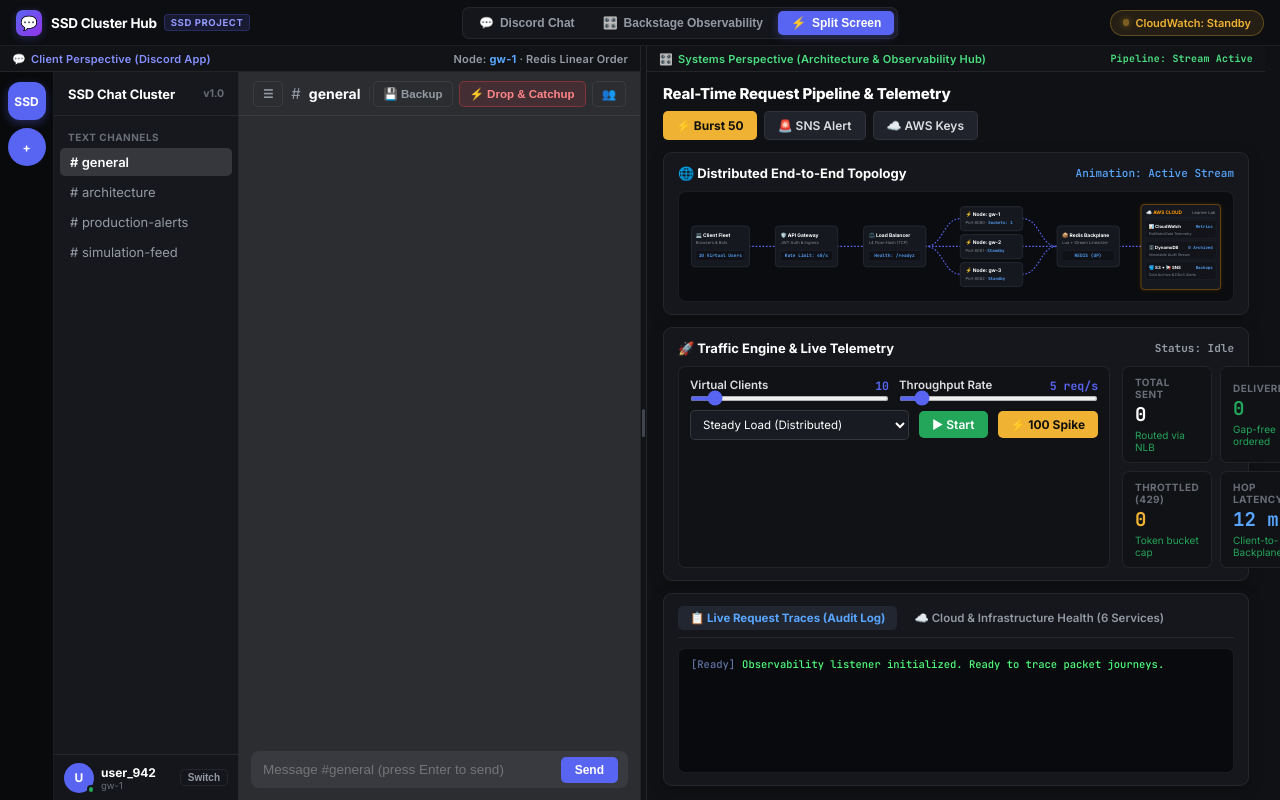
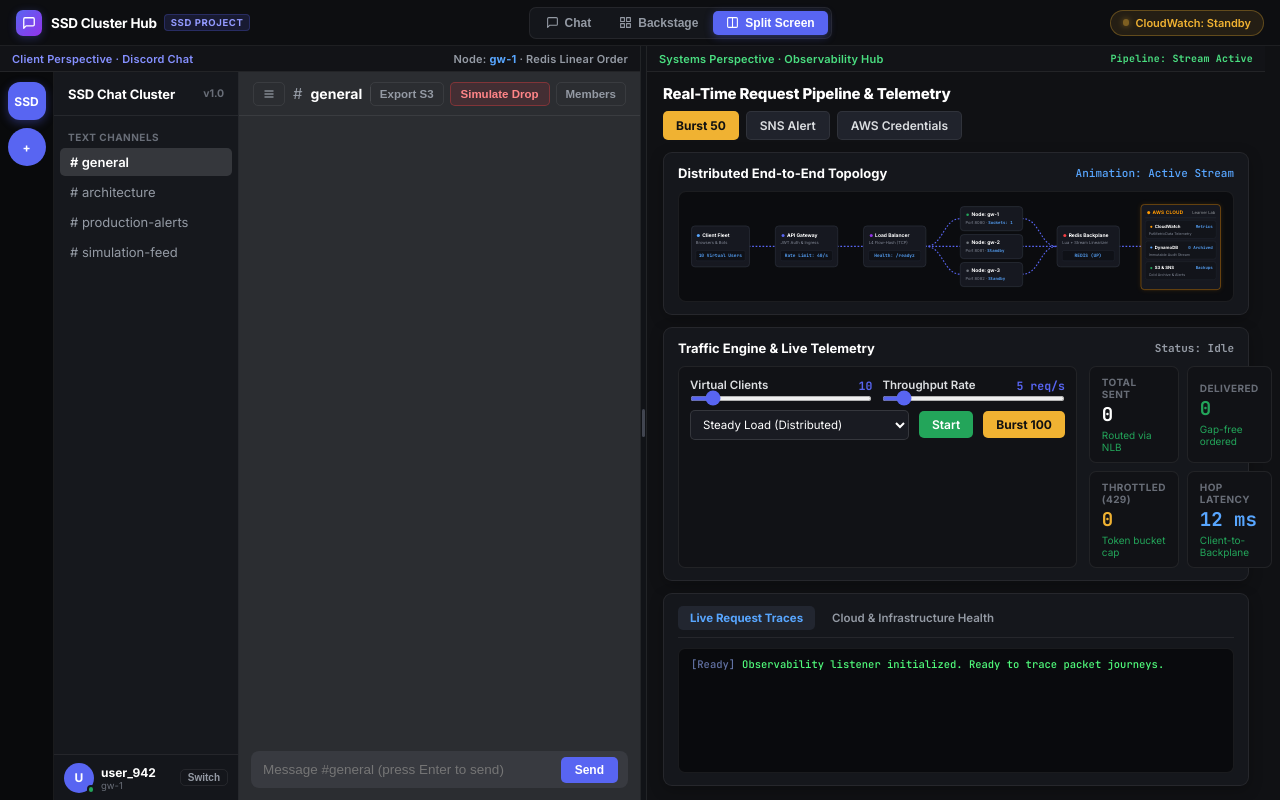
Before and after one commit to haze-helloworld/SSD-MICRO-PROJECT, a website: page public/index.html in a window 1280 px wide. Drawn offline with Linux system fonts and the light colour scheme; no server answers.

Commit message:
refactor(ui): remove emojis and streamline interface for a clean enterprise design

```diff
--- a/public/index.html
+++ b/public/index.html
@@ -966,7 +966,11 @@
 <!-- TOP APP BAR -->
 <header id="top-bar">
   <div class="app-branding">
-    <div class="app-logo">💬</div>
+    <div class="app-logo">
+      <svg width="14" height="14" viewBox="0 0 24 24" fill="none" stroke="#fff" stroke-width="2.2" stroke-linecap="round" stroke-linejoin="round">
+        <path d="M21 15a2 2 0 0 1-2 2H7l-4 4V5a2 2 0 0 1 2-2h14a2 2 0 0 1 2 2z"></path>
+      </svg>
+    </div>
     <div class="app-title-text">
       <span>SSD Cluster Hub</span>
       <span class="badge-ssd">SSD Project</span>
@@ -977,13 +981,16 @@
   <div style="display:flex; align-items:center;">
     <div class="nav-tabs">
       <button class="nav-tab" id="tab-chat" onclick="switchView('chat')">
-        <span>💬</span> Discord Chat
+        <svg width="13" height="13" viewBox="0 0 24 24" fill="none" stroke="currentColor" stroke-width="2" stroke-linecap="round" stroke-linejoin="round"><path d="M21 15a2 2 0 0 1-2 2H7l-4 4V5a2 2 0 0 1 2-2h14a2 2 0 0 1 2 2z"/></svg>
+        <span>Chat</span>
       </button>
       <button class="nav-tab" id="tab-backstage" onclick="switchView('backstage')">
-        <span>🎛️</span> Backstage Observability
+        <svg width="13" height="13" viewBox="0 0 24 24" fill="none" stroke="currentColor" stroke-width="2" stroke-linecap="round" stroke-linejoin="round"><rect x="3" y="3" width="7" height="7"/><rect x="14" y="3" width="7" height="7"/><rect x="14" y="14" width="7" height="7"/><rect x="3" y="14" width="7" height="7"/></svg>
+        <span>Backstage</span>
       </button>
       <button class="nav-tab active" id="tab-split" onclick="switchView('split')">
-        <span>⚡</span> Split Screen
+        <svg width="13" height="13" viewBox="0 0 24 24" fill="none" stroke="currentColor" stroke-width="2" stroke-linecap="round" stroke-linejoin="round"><rect x="3" y="3" width="18" height="18" rx="2"/><line x1="12" y1="3" x2="12" y2="21"/></svg>
+        <span>Split Screen</span>
       </button>
     </div>
 
@@ -1010,8 +1017,7 @@
   <div class="view-pane" id="chat-view">
     <div class="pane-header-strip">
       <div class="pane-badge-left">
-        <span>💬</span>
-        <span>Client Perspective (Discord App)</span>
+        <span>Client Perspective · Discord Chat</span>
       </div>
       <div>
         Node: <b id="strip-node-label" style="color:#58a6ff;">gw-1</b> · Redis Linear Order
@@ -1056,16 +1062,18 @@
       <div id="chat-main">
         <div class="chat-toolbar">
           <div class="chat-channel-info">
-            <button class="icon-tool-btn" onclick="toggleChannelsSide()" title="Toggle sidebar">☰</button>
+            <button class="icon-tool-btn" onclick="toggleChannelsSide()" title="Toggle sidebar">
+              <svg width="12" height="12" viewBox="0 0 24 24" fill="none" stroke="currentColor" stroke-width="2.5"><line x1="3" y1="6" x2="21" y2="6"/><line x1="3" y1="12" x2="21" y2="12"/><line x1="3" y1="18" x2="21" y2="18"/></svg>
+            </button>
             <span style="color:var(--text-muted); font-size:15px;">#</span>
             <span class="chat-channel-name" id="current-channel-name">general</span>
             <span class="chat-channel-desc" id="current-channel-desc">Main room with Redis linearizable total order</span>
           </div>
 
           <div class="chat-actions-right">
-            <button class="icon-tool-btn" onclick="exportChatToS3()" title="Export transcript to Amazon S3">💾 Backup</button>
-            <button class="chaos-drop-btn" onclick="simulateDrop()" title="Simulate socket disconnect to watch zero-loss resume">⚡ Drop & Catchup</button>
-            <button class="icon-tool-btn" onclick="toggleMembersSide()" title="Toggle roster">👥</button>
+            <button class="icon-tool-btn" onclick="exportChatToS3()" title="Export transcript to Amazon S3">Export S3</button>
+            <button class="chaos-drop-btn" onclick="simulateDrop()" title="Simulate socket disconnect to watch zero-loss resume">Simulate Drop</button>
+            <button class="icon-tool-btn" onclick="toggleMembersSide()" title="Toggle roster">Members</button>
           </div>
         </div>
 
@@ -1101,8 +1109,7 @@
   <div class="view-pane" id="backstage-view">
     <div class="pane-header-strip">
       <div class="pane-badge-right">
-        <span>🎛️</span>
-        <span>Systems Perspective (Architecture & Observability Hub)</span>
+        <span>Systems Perspective · Observability Hub</span>
       </div>
       <div style="font-size:10px; color:#4ade80; font-family:'JetBrains Mono', monospace;">
         Pipeline: Stream Active
@@ -1117,16 +1124,16 @@
           <span>Real-Time Request Pipeline & Telemetry</span>
         </div>
         <div class="b-actions">
-          <button class="btn-sim btn-sim-spike" onclick="triggerSpike(50)">⚡ Burst 50</button>
-          <button class="btn-sim btn-sim-secondary" onclick="sendTestSnsAlert()">🚨 SNS Alert</button>
-          <button class="btn-sim btn-sim-secondary" onclick="openCwModal()">☁️ AWS Keys</button>
+          <button class="btn-sim btn-sim-spike" onclick="triggerSpike(50)">Burst 50</button>
+          <button class="btn-sim btn-sim-secondary" onclick="sendTestSnsAlert()">SNS Alert</button>
+          <button class="btn-sim btn-sim-secondary" onclick="openCwModal()">AWS Credentials</button>
         </div>
       </div>
 
       <!-- 1. REAL-TIME ARCHITECTURE TOPOLOGY CANVAS -->
       <div class="dash-card">
         <div class="card-top">
-          <div class="card-label">🌐 Distributed End-to-End Topology</div>
+          <div class="card-label">Distributed End-to-End Topology</div>
           <div style="font-size:11px; color:#58a6ff; font-family:'JetBrains Mono', monospace;">
             Animation: <span id="pipeline-status">Active Stream</span>
           </div>
@@ -1169,7 +1176,8 @@
             <!-- Node 1: Client Fleet -->
             <g class="node-group" onclick="inspectNode('clients')">
               <rect class="node-rect" x="15" y="65" width="135" height="95" rx="8" fill="url(#cardGrad)" />
-              <text class="node-title" x="25" y="90">💻 Client Fleet</text>
+              <circle cx="31" cy="87" r="3.5" fill="#58a6ff" />
+              <text class="node-title" x="40" y="90">Client Fleet</text>
               <text class="node-sub" x="25" y="108">Browsers & Bots</text>
               <rect x="25" y="122" width="115" height="24" rx="4" fill="#0f1117" stroke="#252834" />
               <text class="node-stat" x="82" y="138" text-anchor="middle" id="node-stat-clients">10 Virtual Users</text>
@@ -1178,7 +1186,8 @@
             <!-- Node 2: API Gateway -->
             <g class="node-group" onclick="inspectNode('apigw')">
               <rect class="node-rect" x="210" y="65" width="145" height="95" rx="8" fill="url(#cardGrad)" />
-              <text class="node-title" x="222" y="90">🛡️ API Gateway</text>
+              <circle cx="228" cy="87" r="3.5" fill="#5865f2" />
+              <text class="node-title" x="237" y="90">API Gateway</text>
               <text class="node-sub" x="222" y="108">JWT Auth & Ingress</text>
               <rect x="222" y="122" width="121" height="24" rx="4" fill="#0f1117" stroke="#252834" />
               <text class="node-stat" x="282" y="138" text-anchor="middle" id="node-stat-apigw">Rate Limit: 40/s</text>
@@ -1187,7 +1196,8 @@
             <!-- Node 3: Network Load Balancer (NLB) -->
             <g class="node-group" onclick="inspectNode('nlb')">
               <rect class="node-rect" x="415" y="65" width="145" height="95" rx="8" fill="url(#cardGrad)" />
-              <text class="node-title" x="427" y="90">⚖️ Load Balancer</text>
+              <circle cx="433" cy="87" r="3.5" fill="#9333ea" />
+              <text class="node-title" x="442" y="90">Load Balancer</text>
               <text class="node-sub" x="427" y="108">L4 Flow-Hash (TCP)</text>
               <rect x="427" y="122" width="121" height="24" rx="4" fill="#0f1117" stroke="#252834" />
               <text class="node-stat" x="487" y="138" text-anchor="middle" id="node-stat-nlb">Health: /readyz</text>
@@ -1196,24 +1206,28 @@
             <!-- Node 4: Gateway Cluster (3 Workers) -->
             <g class="node-group" onclick="inspectNode('gw1')">
               <rect class="node-rect" x="640" y="20" width="145" height="56" rx="7" fill="url(#cardGrad)" />
-              <text class="node-title" x="652" y="42">⚡ Node: gw-1</text>
+              <circle cx="657" cy="39" r="3" fill="#23a55a" />
+              <text class="node-title" x="666" y="42">Node: gw-1</text>
               <text class="node-sub" x="652" y="60">Port 8080 · <tspan id="node-stat-gw1" fill="#58a6ff" font-family="'JetBrains Mono', monospace" font-weight="600">Sockets: 1</tspan></text>
             </g>
             <g class="node-group" onclick="inspectNode('gw2')">
               <rect class="node-rect" x="640" y="85" width="145" height="56" rx="7" fill="url(#cardGrad)" />
-              <text class="node-title" x="652" y="107">⚡ Node: gw-2</text>
+              <circle cx="657" cy="104" r="3" fill="#72767d" />
+              <text class="node-title" x="666" y="107">Node: gw-2</text>
               <text class="node-sub" x="652" y="125">Port 8081 · <tspan id="node-stat-gw2" fill="#58a6ff" font-family="'JetBrains Mono', monospace" font-weight="600">Standby</tspan></text>
             </g>
             <g class="node-group" onclick="inspectNode('gw3')">
               <rect class="node-rect" x="640" y="150" width="145" height="56" rx="7" fill="url(#cardGrad)" />
-              <text class="node-title" x="652" y="172">⚡ Node: gw-3</text>
+              <circle cx="657" cy="169" r="3" fill="#72767d" />
+              <text class="node-title" x="666" y="172">Node: gw-3</text>
               <text class="node-sub" x="652" y="190">Port 8082 · <tspan id="node-stat-gw3" fill="#58a6ff" font-family="'JetBrains Mono', monospace" font-weight="600">Standby</tspan></text>
             </g>
 
             <!-- Node 5: Redis Backplane -->
             <g class="node-group" onclick="inspectNode('redis')">
               <rect class="node-rect" x="865" y="65" width="145" height="95" rx="8" fill="url(#cardGrad)" />
-              <text class="node-title" x="877" y="90">📦 Redis Backplane</text>
+              <circle cx="883" cy="87" r="3.5" fill="#f23f43" />
+              <text class="node-title" x="892" y="90">Redis Backplane</text>
               <text class="node-sub" x="877" y="108">Lua + Stream Linearizer</text>
               <rect x="877" y="122" width="121" height="24" rx="4" fill="#0f1117" stroke="#252834" />
               <text class="node-stat" x="937" y="138" text-anchor="middle" id="node-stat-redis">REDIS (UP)</text>
@@ -1224,27 +1238,31 @@
               <rect class="node-rect" x="1060" y="15" width="185" height="198" rx="9" fill="url(#awsGrad)" style="stroke:rgba(255, 153, 0, 0.55); stroke-width:1.5; filter: drop-shadow(0 0 6px rgba(255, 153, 0, 0.15));" />
 
               <!-- Header -->
-              <text class="node-title" x="1072" y="37" style="fill:#ff9900; font-size:11px;">☁️ AWS CLOUD</text>
+              <circle cx="1078" cy="34" r="3.5" fill="#ff9900" />
+              <text class="node-title" x="1087" y="37" style="fill:#ff9900; font-size:11px; letter-spacing:0.5px;">AWS CLOUD</text>
               <text x="1233" y="37" text-anchor="end" style="fill:#8e9297; font-size:9.5px; font-family:'Inter',sans-serif;">Learner Lab</text>
               <line x1="1070" y1="46" x2="1235" y2="46" stroke="#2c303a" />
 
               <!-- Sub-card 1: CloudWatch -->
               <rect x="1070" y="52" width="165" height="42" rx="6" fill="#12141a" stroke="#242833" />
-              <text class="node-title" x="1078" y="70" style="font-size:10px;">📊 CloudWatch</text>
+              <circle cx="1084" cy="67" r="2.5" fill="#ff9900" />
+              <text class="node-title" x="1092" y="70" style="font-size:10px;">CloudWatch</text>
               <text class="node-stat" x="1227" y="70" text-anchor="end" id="node-stat-cw" style="font-size:9.5px;">Metrics</text>
               <text x="1078" y="86" style="fill:#7f8694; font-size:8.5px; font-family:'Inter',sans-serif;">PutMetricData Telemetry</text>
 
               <!-- Sub-card 2: DynamoDB -->
               <rect x="1070" y="100" width="165" height="42" rx="6" fill="#12141a" stroke="#242833" />
-              <text class="node-title" x="1078" y="118" style="font-size:10px;">🗄️ DynamoDB</text>
+              <circle cx="1084" cy="115" r="2.5" fill="#58a6ff" />
+              <text class="node-title" x="1092" y="118" style="font-size:10px;">DynamoDB</text>
               <text class="node-stat" x="1227" y="118" text-anchor="end" id="node-stat-dynamo" style="font-size:9.5px;">0 Archived</text>
               <text x="1078" y="134" style="fill:#7f8694; font-size:8.5px; font-family:'Inter',sans-serif;">Immutable Audit Stream</text>
 
               <!-- Sub-card 3: S3 & SNS -->
               <rect x="1070" y="148" width="165" height="42" rx="6" fill="#12141a" stroke="#242833" />
-              <text class="node-title" x="1078" y="166" style="font-size:10px;">🪣 S3 + 📢 SNS</text>
+              <circle cx="1084" cy="163" r="2.5" fill="#23a55a" />
+              <text class="node-title" x="1092" y="166" style="font-size:10px;">S3 & SNS</text>
               <text class="node-stat" x="1227" y="166" text-anchor="end" id="node-stat-s3sns" style="font-size:9.5px;">Backups</text>
-              <text x="1078" y="182" style="fill:#7f8694; font-size:8.5px; font-family:'Inter',sans-serif;">Cold Archive & DDoS Alerts</text>
+              <text x="1078" y="182" style="fill:#7f8694; font-size:8.5px; font-family:'Inter',sans-serif;">Cold Archive & Alerts</text>
             </g>
           </svg>
         </div>
@@ -1253,7 +1271,7 @@
       <!-- 2. SIMULATION CONTROLS & KPIS (UNIFIED COMPACT ROW) -->
       <div class="dash-card">
         <div class="card-top">
-          <div class="card-label">🚀 Traffic Engine & Live Telemetry</div>
+          <div class="card-label">Traffic Engine & Live Telemetry</div>
           <div id="sim-live-badge" style="font-size:11px; font-weight:700; color:var(--text-muted); font-family:'JetBrains Mono', monospace;">
             Status: Idle
           </div>
@@ -1289,10 +1307,10 @@
               </select>
 
               <button class="btn-sim btn-sim-start" id="btn-toggle-sim" onclick="toggleSimulation()">
-                ▶ Start
+                Start
               </button>
               <button class="btn-sim btn-sim-spike" onclick="triggerSpike(100)">
-                ⚡ 100 Spike
+                Burst 100
               </button>
             </div>
           </div>
@@ -1327,10 +1345,10 @@
       <div class="dash-card">
         <div class="sub-tabs-bar">
           <button class="sub-tab-btn active" id="subtab-traces" onclick="switchSubTab('traces')">
-            📋 Live Request Traces (Audit Log)
+            Live Request Traces
           </button>
           <button class="sub-tab-btn" id="subtab-services" onclick="switchSubTab('services')">
-            ☁️ Cloud & Infrastructure Health (6 Services)
+            Cloud & Infrastructure Health
           </button>
         </div>
 
@@ -1361,7 +1379,7 @@
 <div id="cw-modal">
   <div class="modal-box">
     <div class="modal-title">
-      <span>☁️</span> Configure AWS CloudWatch (Learner Lab)
+      Configure AWS CloudWatch (Learner Lab)
     </div>
     <div class="modal-desc">
       Use your AWS Learner Lab ($50 credits) credentials. Open AWS Academy Learner Lab $\to$ click <b>"AWS Details"</b> $\to$ next to AWS CLI click <b>"Show"</b>:
@@ -1788,7 +1806,7 @@ async function toggleSimulation() {
   if (state.simActive) {
     await fetch('/api/simulation/stop', { method: 'POST' });
     state.simActive = false;
-    $('#btn-toggle-sim').textContent = '▶ Start';
+    $('#btn-toggle-sim').textContent = 'Start';
     $('#btn-toggle-sim').className = 'btn-sim btn-sim-start';
     $('#sim-live-badge').textContent = 'Status: Idle';
     $('#sim-live-badge').style.color = 'var(--text-muted)';
@@ -1803,7 +1821,7 @@ async function toggleSimulation() {
       body: JSON.stringify({ clients, ratePerSec, pattern }),
     });
     state.simActive = true;
-    $('#btn-toggle-sim').textContent = '⏹ Stop';
+    $('#btn-toggle-sim').textContent = 'Stop';
     $('#btn-toggle-sim').className = 'btn-sim btn-sim-stop';
     $('#sim-live-badge').textContent = `Status: ${ratePerSec} req/s`;
     $('#sim-live-badge').style.color = 'var(--discord-green)';
@@ -1909,9 +1927,9 @@ async function exportChatToS3() {
     });
     const data = await res.json();
     if (data.ok) {
-      alert(`✅ Amazon S3 Backup Completed!\nTarget: ${data.path}\nSaved ${messages.length} messages.`);
+      alert(`Amazon S3 Backup Completed\nTarget: ${data.path}\nSaved ${messages.length} messages.`);
     } else {
-      alert(`⚠️ S3 Backup Notice:\n${data.error || 'Check S3 bucket permissions'}`);
+      alert(`S3 Backup Notice:\n${data.error || 'Check S3 bucket permissions'}`);
     }
   } catch (err) {
     alert('Error exporting to S3: ' + err.message);
@@ -1930,7 +1948,7 @@ async function sendTestSnsAlert() {
       }),
     });
     const data = await res.json();
-    alert(`📢 SNS Alert Status:\n${data.message || 'Dispatched'}`);
+    alert(`SNS Alert Status:\n${data.message || 'Dispatched'}`);
   } catch (err) {
     alert('Error publishing to SNS: ' + err.message);
   }
@@ -2100,9 +2118,9 @@ async function testCwConnection() {
     const res = await fetch('/api/cloudwatch/test', { method: 'POST' });
     const data = await res.json();
     if (data.success) {
-      alert(`✅ Success: ${data.message}`);
+      alert(`Success: ${data.message}`);
     } else {
-      alert(`⚠️ AWS Test result:\n${data.message}\nError: ${data.error || 'Check permissions or expired session token'}`);
+      alert(`AWS Test Result:\n${data.message}\nError: ${data.error || 'Check permissions or expired session token'}`);
     }
   } catch (err) {
     alert('Error testing connection: ' + err.message);
```
